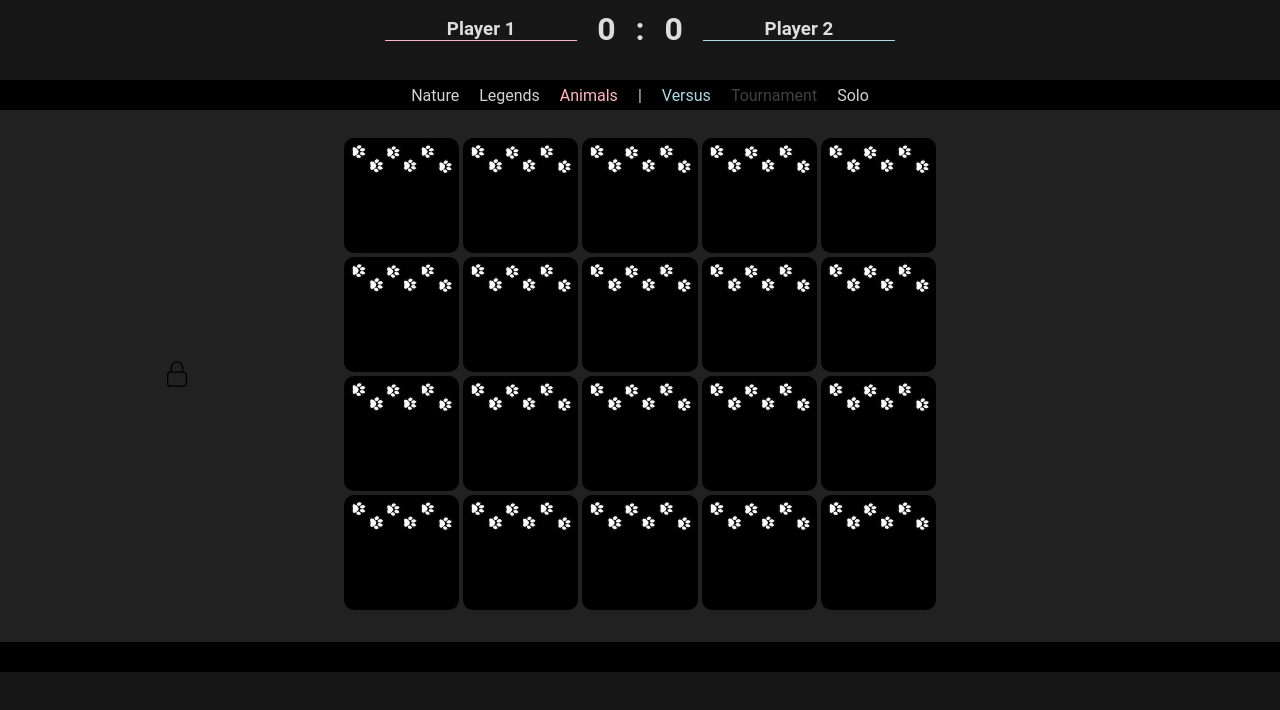
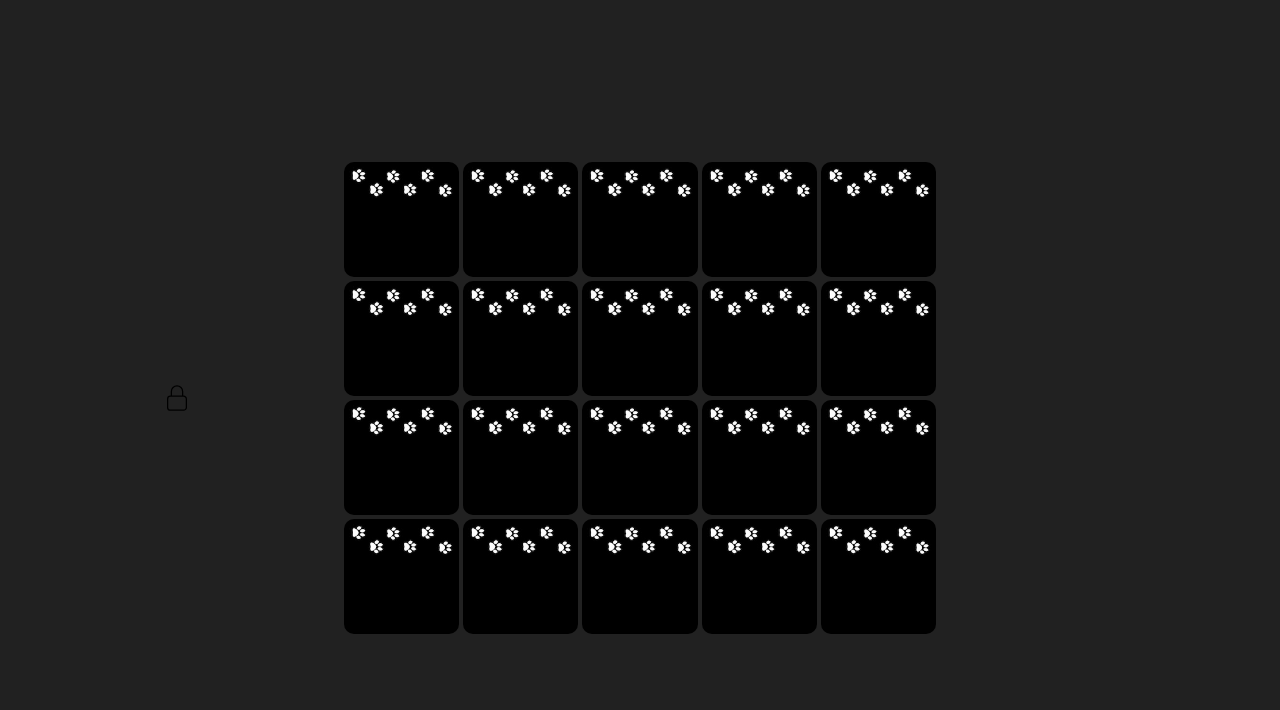
Before and after one commit to Deen037/Pexeso, a website with bundled scripts: page index.html in a window 1280 px wide. Both pictures are taken after a click on the element 177 px from the left and 375 px from the top of the page. Built offline with nearby package versions, Linux system fonts and the light colour scheme; no server answers.

Commit message:
add fixed screen when lock

```diff
--- a/source/js/script.js
+++ b/source/js/script.js
@@ -17,6 +17,8 @@ function preventDefault(e) {
 document.getElementById("lock").addEventListener("click", function () {
   var body = document.body;
   body.classList.toggle("no-scroll");
+
+  document.querySelector(".board").classList.toggle("fixed");
 
   // For touch-based devices
   if (body.classList.contains("noscroll")) {
--- a/source/style.css
+++ b/source/style.css
@@ -8,6 +8,15 @@ body {
 
 body.no-scroll {
   overflow: hidden;
+}
+
+.board.fixed {
+  position: fixed;
+  top: 0;
+  left: 0;
+  width: 100%;
+  height: 100%;
+  z-index: 1;
 }
 
 .active {
```
